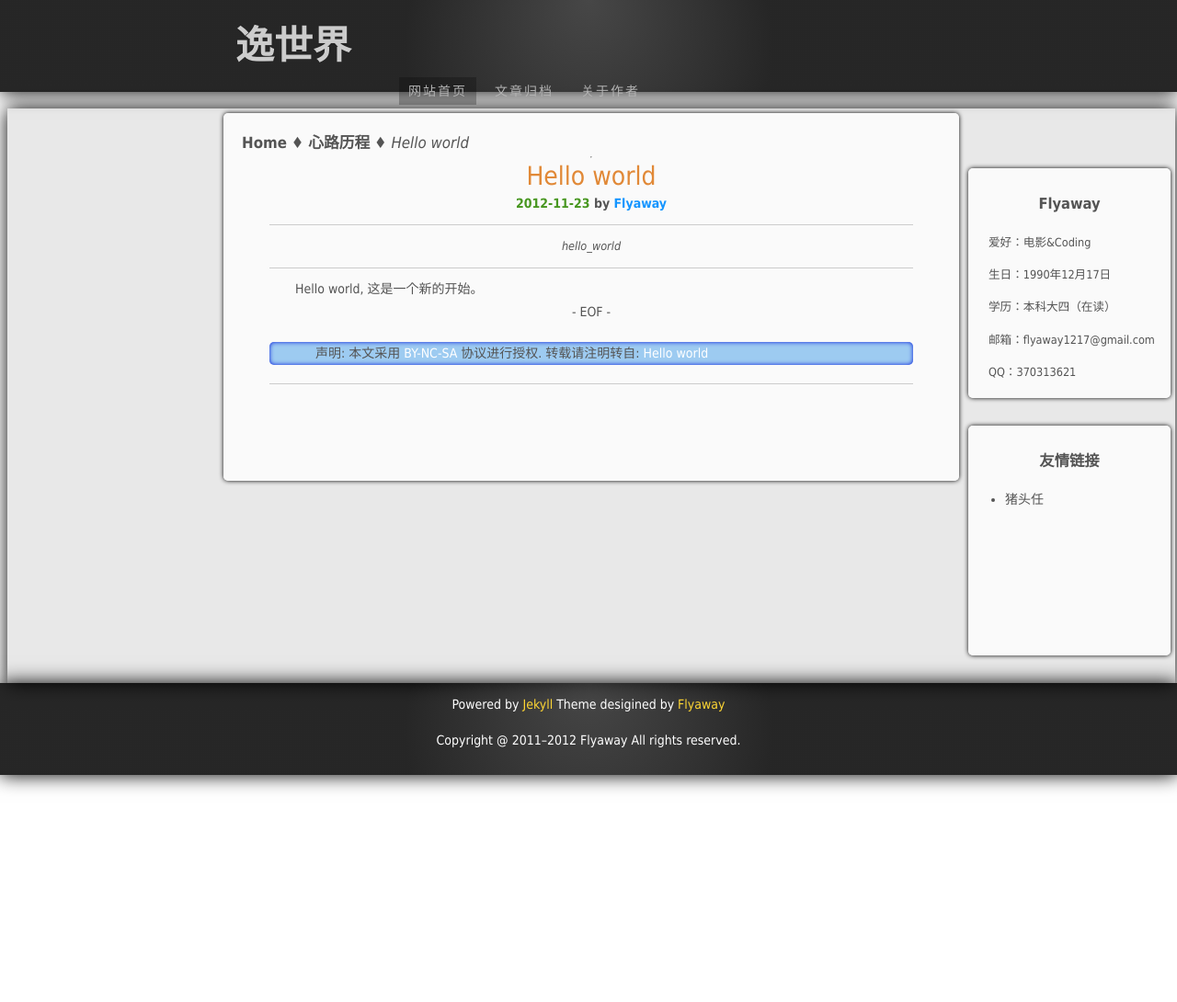
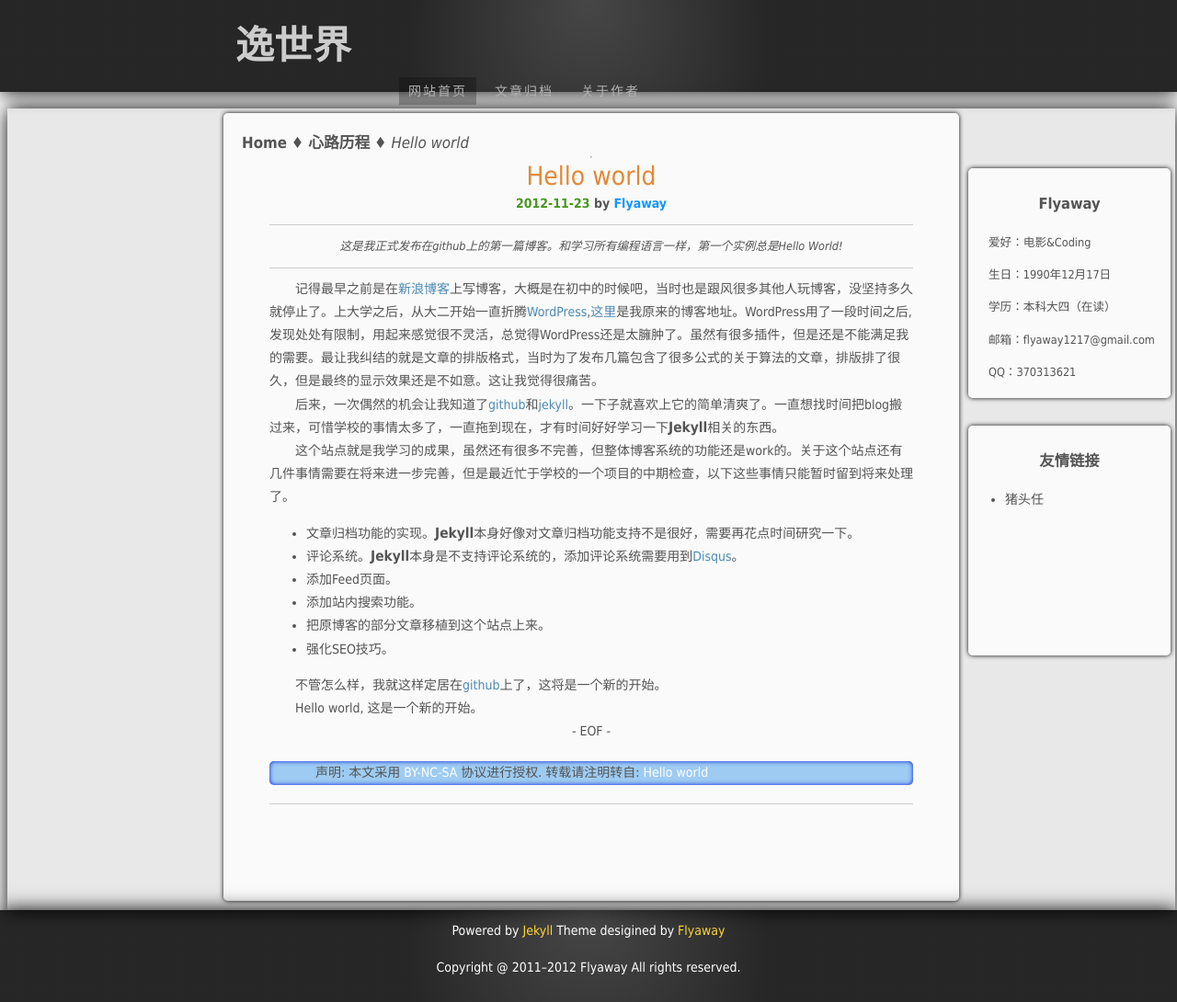
Before and after one commit to flyaway1217/flyaway1217.github.com, a Jekyll site: the page built from _posts/2012-11-23-hello-world.md, in a window 1280 px wide. Shown: the whole page at 92% size. Built offline with Jekyll 4.4.1, drawn with Linux system fonts in a browser that asks for light colours; before the commit the page ends 900 px from its top, so only the background shows below that.

Commit message:
update the first  post

```diff
--- a/_posts/2012-11-23-hello-world.md
+++ b/_posts/2012-11-23-hello-world.md
@@ -1,9 +1,24 @@
 ---
 layout: post
 title: Hello world
-description: hello_world
+description: 这是我正式发布在github上的第一篇博客。和学习所有编程语言一样，第一个实例总是Hello World!
 keywords: GitHub
 category: 心路历程
 ---
 
+记得最早之前是在[新浪博客](http://blog.sina.com.cn/ "新浪博客")上写博客，大概是在初中的时候吧，当时也是跟风很多其他人玩博客，没坚持多久就停止了。上大学之后，从大二开始一直折腾[WordPress](http://wordpress.org/ "WordPress"),[这里](http://flyaway-blog.com "flyaway")是我原来的博客地址。WordPress用了一段时间之后,发现处处有限制，用起来感觉很不灵活，总觉得WordPress还是太臃肿了。虽然有很多插件，但是还是不能满足我的需要。最让我纠结的就是文章的排版格式，当时为了发布几篇包含了很多公式的关于算法的文章，排版排了很久，但是最终的显示效果还是不如意。这让我觉得很痛苦。
+
+后来，一次偶然的机会让我知道了[github](https://github.com/ "github")和[jekyll](http://jekyllrb.com/ "Jekyll")。一下子就喜欢上它的简单清爽了。一直想找时间把blog搬过来，可惜学校的事情太多了，一直拖到现在，才有时间好好学习一下**Jekyll**相关的东西。
+
+这个站点就是我学习的成果，虽然还有很多不完善，但整体博客系统的功能还是work的。关于这个站点还有几件事情需要在将来进一步完善，但是最近忙于学校的一个项目的中期检查，以下这些事情只能暂时留到将来处理了。
+
+- 文章归档功能的实现。**Jekyll**本身好像对文章归档功能支持不是很好，需要再花点时间研究一下。
+- 评论系统。**Jekyll**本身是不支持评论系统的，添加评论系统需要用到[Disqus](http://disqus.com/ "Disqus")。
+- 添加Feed页面。
+- 添加站内搜索功能。
+- 把原博客的部分文章移植到这个站点上来。
+- 强化SEO技巧。
+
+不管怎么样，我就这样定居在[github](https://github.com/ "github")上了，这将是一个新的开始。
+
 Hello world, 这是一个新的开始。
```
